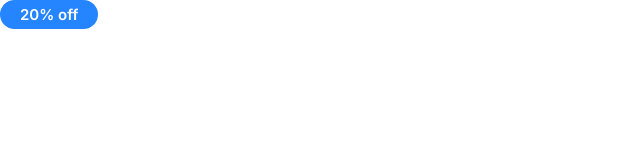
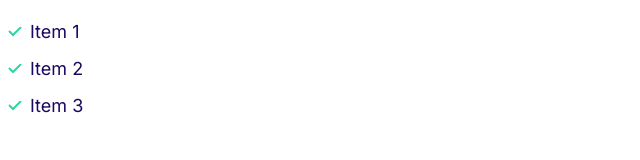
Before and after one commit to rivasadam01/0development, a plain HTML site: page index.html in a window 1280 px wide. Shown: the whole page, without its empty margins (0-640 px from the left). Drawn offline with Linux system fonts and the light colour scheme.

Commit message:
built the list component

```diff
--- a/css/styles.css
+++ b/css/styles.css
@@ -109,3 +109,31 @@ a {
     font-size: 1.2rem;
   }
 }
+
+/* List */
+
+.list {
+  list-style: none;
+  padding-left: 0;
+  color: var(--color-headings);
+}
+
+.list--inline .list__item {
+  display: inline-block;
+  margin-right: 2rem;
+}
+.list--tick {
+  list-style-image: url(../images/tick.svg);
+  padding-left: 3rem;
+}
+
+.list--tick .list__item {
+  padding-left: 0.5rem;
+  margin-bottom: 1rem;
+}
+
+@media screen and (min-width: 1024px) {
+  .list--tick .list__item {
+    padding-left: 0;
+  }
+}
--- a/index.html
+++ b/index.html
@@ -14,6 +14,10 @@
     <link rel="stylesheet" href="css/styles.css" />
   </head>
   <body>
-    <span class="badge badge--primary">20% off</span>
+    <ul class="list list--tick">
+      <li class="list__item">Item 1</li>
+      <li class="list__item">Item 2</li>
+      <li class="list__item">Item 3</li>
+    </ul>
   </body>
 </html>
```
Also changed, not shown: components/lists.html (added, +10 -0 lines), images/tick.svg (added).
